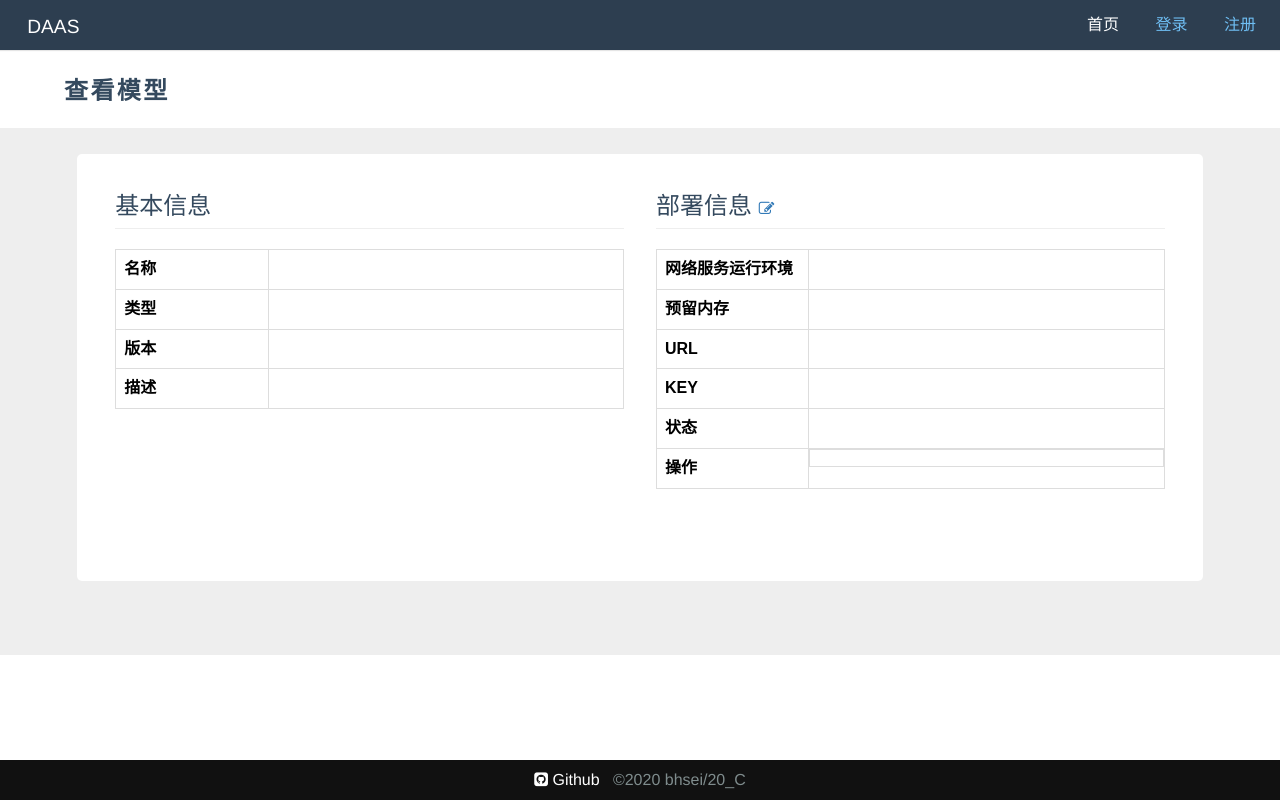
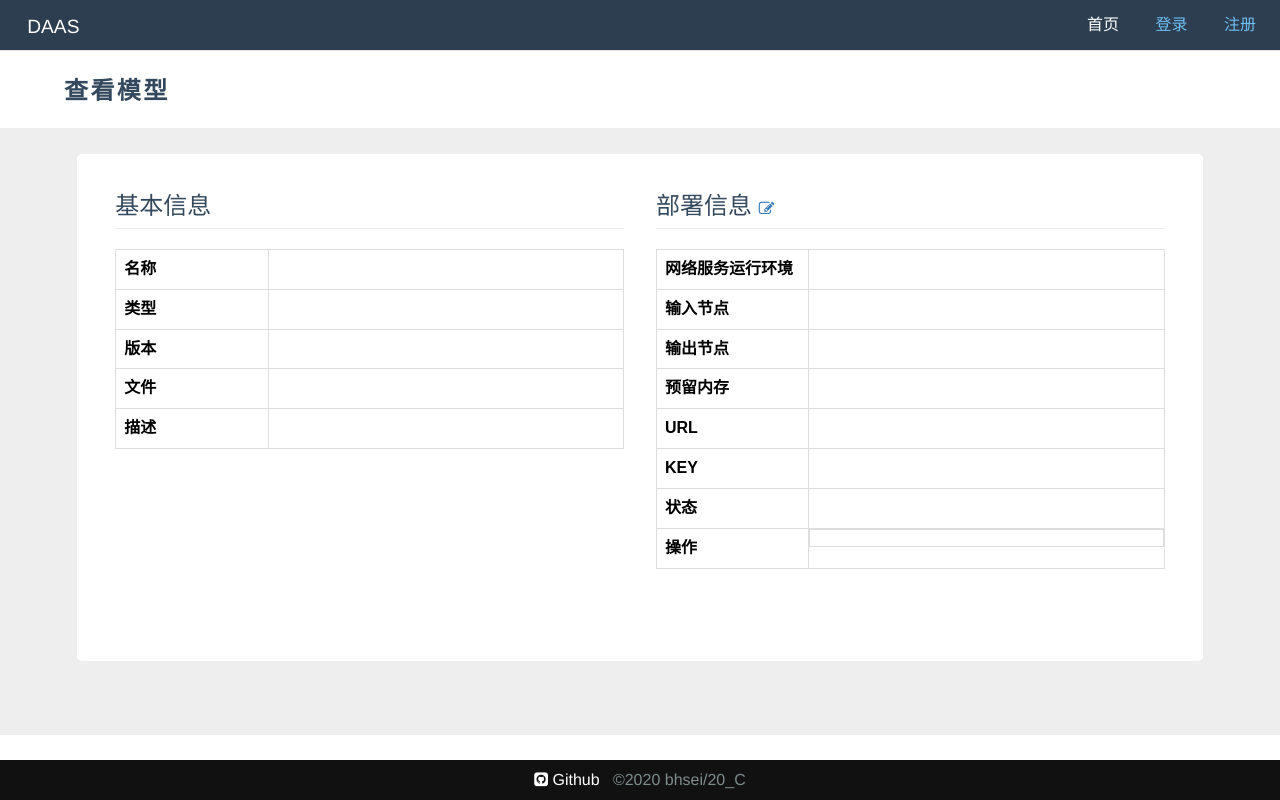
Before and after one commit to JoJoJun/C_flask_model_deploy, a Flask app: template project/templates/model.html in a window 1280 px wide. Run offline with Flask 2, Linux system fonts and the light colour scheme; the template is opened without the code that fills it, so the values that code supplies are empty; some libraries are stand-ins or nearby versions.

Commit message:
增加输入/输出节点的展示

```diff
--- a/project/templates/model.html
+++ b/project/templates/model.html
@@ -80,6 +80,10 @@
                 <td class="value"></td>
             </tr>
             <tr>
+                <td class="field"><strong>文件</strong></td>
+                <td class="value"></td>
+            </tr>
+            <tr>
                 <td class="field"><strong>描述</strong></td>
                 <td class="value"></td>
             </tr>
@@ -95,6 +99,14 @@
             <tbody>
             <tr>
                 <td class="field"><strong>网络服务运行环境</strong></td>
+                <td class="value"></td>
+            </tr>
+			<tr>
+                <td class="field"><strong>输入节点</strong></td>
+                <td class="value"></td>
+            </tr>
+			<tr>
+                <td class="field"><strong>输出节点</strong></td>
                 <td class="value"></td>
             </tr>
             <tr>
@@ -143,39 +155,46 @@
         value_list[0].innerText = data['name'];
         value_list[1].innerText = data['type'];
         value_list[2].innerText = data['version'];
+        value_list[3].innerHTML = "<button class=\"download_file\">" +
+            "<i class=\"fa fa-download\" aria-hidden=\"true\"></i>&nbsp;模型文件</button>";
         if (data['description'] == '') {
-            value_list[3].innerHTML = "<span class='nothing'>暂无描述</span>";
+            value_list[4].innerHTML = "<span class='nothing'>暂无描述</span>";
         } else {
-            value_list[3].innerHTML = "<span>" + data['description'] + "</span>";
+            value_list[4].innerHTML = "<span>" + data['description'] + "</span>";
         }
+        $('.download_file').on('click', function () {
+            //
+        })
     }
     function load_deploy_info(data) {
         let value_list = $('#deploy_info table td.value');
         value_list[0].innerHTML = '<img style="width: 90px" src="https://img.alicdn.com/tfs/TB1Ly5oS3HqK1RjSZFPXXcwapXa-238-54.png" class="aliyun-logo-image">';
-        value_list[1].innerHTML = data['mem'] == '' ? "使用默认内存" : data['mem']+"MB";
-        value_list[2].innerHTML = data['url'] == '' ? "<span class='nothing'>未部署，不可用</span>" :
+        value_list[1].innerHTML = data['input'] == '' ? "不可用" : data['input'];
+		value_list[2].innerHTML = data['output'] == '' ? "不可用" : data['ouput'];
+		value_list[3].innerHTML = data['mem'] == '' ? "使用默认内存" : data['mem']+"MB";
+        value_list[4].innerHTML = data['url'] == '' ? "<span class='nothing'>未部署，不可用</span>" :
             data['url'] + "<a class=\"clipboard\">&nbsp;" +
             "<i class=\"fa fa-clipboard\" aria-hidden=\"true\"></i>点击复制</a>";
-        value_list[3].innerHTML = data['key'] == '' ? "<span class='nothing'>未部署，不可用</span>" : data['key'];
+        value_list[5].innerHTML = data['key'] == '' ? "<span class='nothing'>未设置，不可用</span>" : data['key'];
         if (parseInt(data['state']) == 0) {
-            value_list[4].innerHTML = '未部署';
-            value_list[5].innerHTML = "<button id=\"start\" class=\"btn btn-primary\">启动实例</button>";
+            value_list[6].innerHTML = '未部署';
+            value_list[7].innerHTML = "<button id=\"start\" class=\"btn btn-primary\">启动实例</button>";
         } else if (parseInt(data['state']) == 1) {
-            value_list[4].innerHTML = '已部署，运行中' +
+            value_list[6].innerHTML = '已部署，运行中' +
                 "<div class=\"progress\">" +
                 "<div class=\"progress-bar progress-bar-success progress-bar-striped active\" style=\"width: 100%\"></div>" +
                 "</div>";
-            value_list[5].innerHTML = "<button id=\"pause\" class=\"btn btn-warning\">暂停实例</button>" +
+            value_list[7].innerHTML = "<button id=\"pause\" class=\"btn btn-warning\">暂停实例</button>" +
                 "<button id=\"delete\" class=\"btn btn-danger\">删除实例</button>";
         } else if (parseInt(data['state']) == 2) {
-            value_list[4].innerHTML = '已部署，暂停中' +
+            value_list[6].innerHTML = '已部署，暂停中' +
                 "<div class=\"progress\">" +
                 "<div class=\"progress-bar progress-bar-warning progress-bar-striped \" style=\"width: 100%\"></div>" +
                 "</div>";
-            value_list[5].innerHTML = "<button id=\"restart\" class=\"btn btn-success\">恢复实例</button>" +
+            value_list[7].innerHTML = "<button id=\"restart\" class=\"btn btn-success\">恢复实例</button>" +
                 "<button id=\"delete\" class=\"btn btn-danger\">删除实例</button>";
         }
-        value_list[5].innerHTML += "<div class=\"sp sp-circle\" id=\"load\"></div>";
+        value_list[7].innerHTML += "<div class=\"sp sp-circle\" id=\"load\"></div>";
         $('.clipboard').on('click', function () {
             let input = document.createElement('input');
             input.setAttribute('value', data['url']);
```
